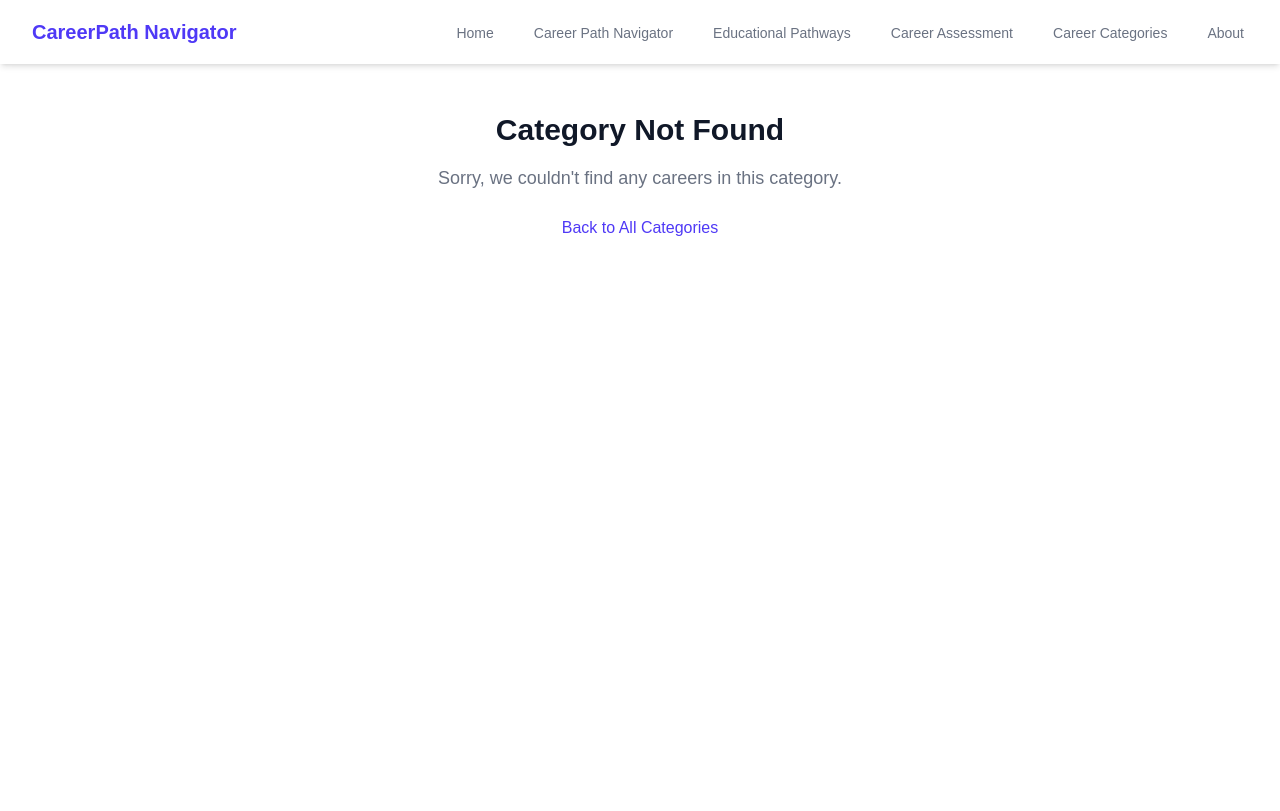
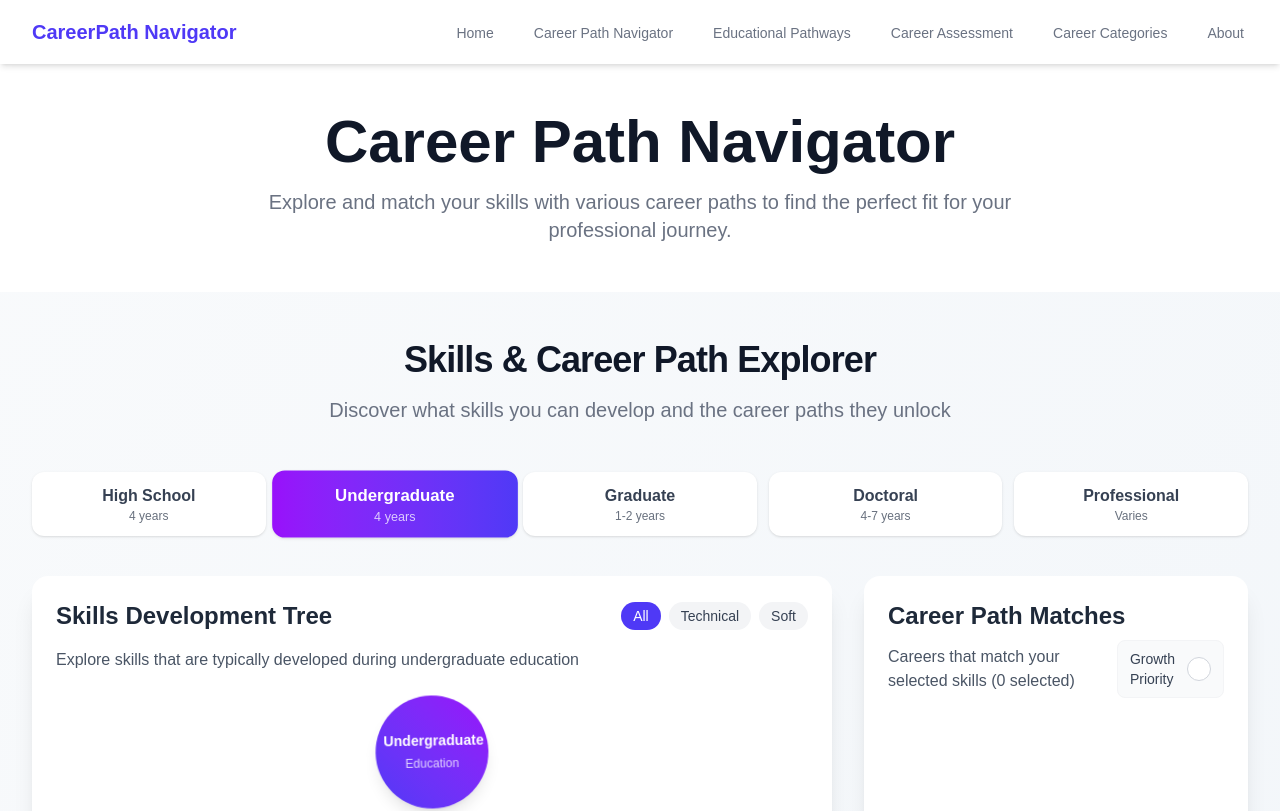
Before and after one commit to venkateswararao-dev/CarrierPath-Navigator, a Next.js app: page /careers/navigator in a window 1280 px wide. Shown: the top 811 px of the page. Built offline with nearby package versions, Linux system fonts and the light colour scheme.

Commit message:
Add files via upload

```diff
--- /dev/null
+++ b/src/app/careers/navigator/page.tsx
@@ -0,0 +1,19 @@
+import CareerPathNavigator from "../../components/CareerPathNavigator";
+
+export default function CareerNavigatorPage() {
+  return (
+    <div className="bg-white min-h-screen">
+      <div className="max-w-7xl mx-auto px-4 sm:px-6 lg:px-8 py-12">
+        <div className="text-center">
+          <h1 className="text-4xl font-extrabold text-gray-900 sm:text-5xl lg:text-6xl">
+            Career Path Navigator
+          </h1>
+          <p className="mt-3 max-w-3xl mx-auto text-xl text-gray-500 sm:mt-4">
+            Explore and match your skills with various career paths to find the perfect fit for your professional journey.
+          </p>
+        </div>
+      </div>
+      <CareerPathNavigator />
+    </div>
+  );
+}
```
